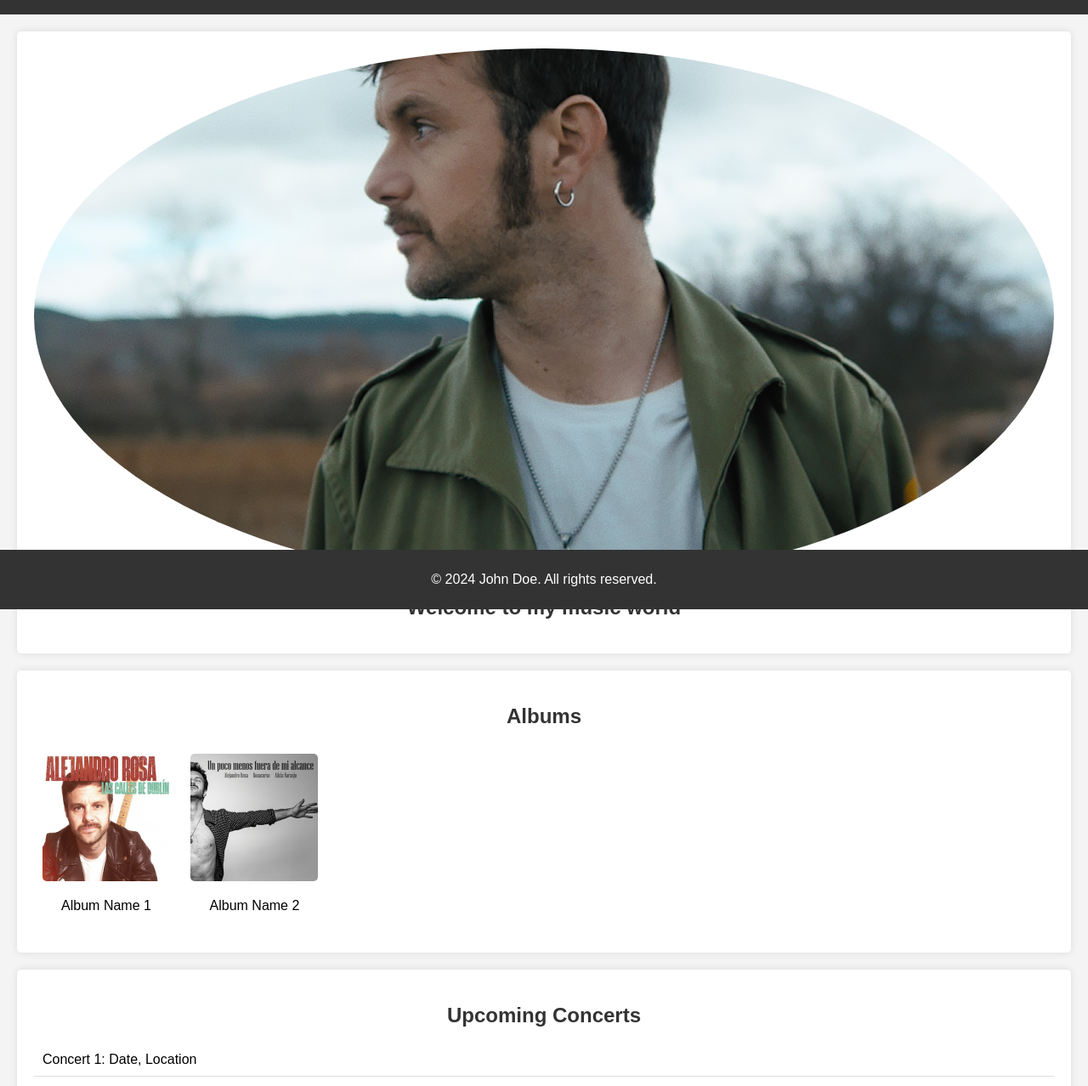
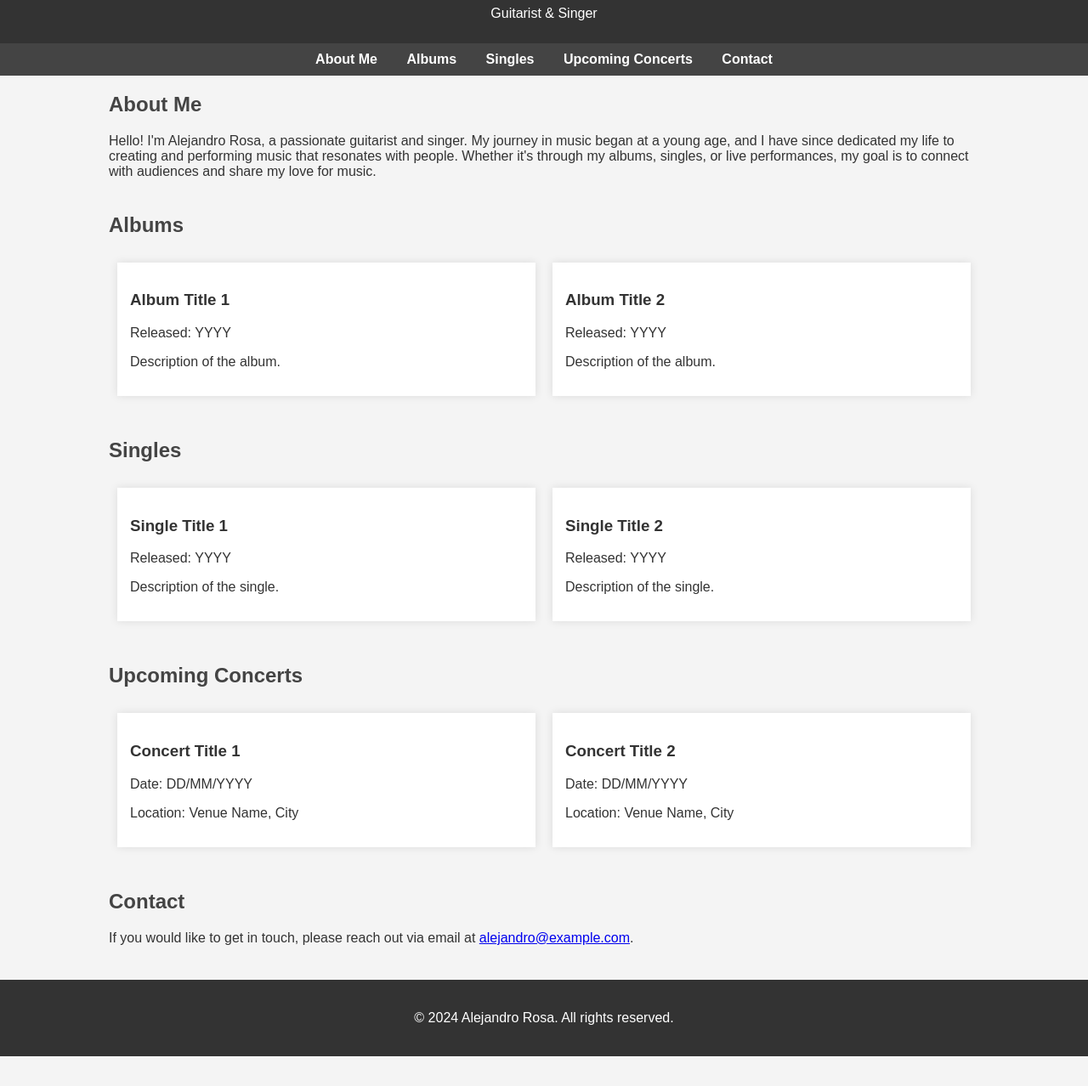
Before and after one commit to blackhawk2772/webGuitarra, a plain HTML site: page index.html in a window 1280 px wide. Shown: the part 83-1361 px from the top of the page at 85% size. After the commit the page ends 1326 px from the top, so only its background shows below. Drawn offline with Linux system fonts and the light colour scheme.

Commit message:
segundo test

```diff
--- a/index.html
+++ b/index.html
@@ -3,45 +3,134 @@
 <head>
     <meta charset="UTF-8">
     <meta name="viewport" content="width=device-width, initial-scale=1.0">
-    <title>John Doe - Guitar Musician</title>
-    <link rel="stylesheet" href="styles.css">
+    <title>Alejandro Rosa - Musician</title>
+    <style>
+        body {
+            font-family: Arial, sans-serif;
+            color: #333;
+            background-color: #f4f4f4;
+            margin: 0;
+            padding: 0;
+        }
+        header {
+            background-color: #333;
+            color: white;
+            padding: 10px 0;
+            text-align: center;
+        }
+        nav {
+            text-align: center;
+            padding: 10px;
+            background-color: #444;
+        }
+        nav a {
+            color: white;
+            margin: 0 15px;
+            text-decoration: none;
+            font-weight: bold;
+        }
+        .container {
+            width: 80%;
+            margin: 20px auto;
+        }
+        .section {
+            margin-bottom: 40px;
+        }
+        h2 {
+            color: #444;
+        }
+        .albums, .concerts {
+            display: flex;
+            flex-wrap: wrap;
+        }
+        .album, .concert {
+            background: white;
+            margin: 10px;
+            padding: 15px;
+            box-shadow: 0 0 10px rgba(0, 0, 0, 0.1);
+            flex: 1 1 30%;
+            box-sizing: border-box;
+        }
+        footer {
+            text-align: center;
+            padding: 20px;
+            background-color: #333;
+            color: white;
+        }
+    </style>
 </head>
 <body>
     <header>
-        <h1>John Doe - Guitar Musician</h1>
+        <h1>Alejandro Rosa</h1>
+        <p>Guitarist & Singer</p>
     </header>
-
-    <section id="hero">
-        <img src="images/musician.png" alt="John Doe">
-        <h2>Welcome to my music world</h2>
+    <nav>
+        <a href="#about">About Me</a>
+        <a href="#albums">Albums</a>
+        <a href="#singles">Singles</a>
+        <a href="#concerts">Upcoming Concerts</a>
+        <a href="#contact">Contact</a>
+    </nav>
+    <div class="container">
+        <section id="about" class="section">
+            <h2>About Me</h2>
+            <p>Hello! I'm Alejandro Rosa, a passionate guitarist and singer. My journey in music began at a young age, and I have since dedicated my life to creating and performing music that resonates with people. Whether it's through my albums, singles, or live performances, my goal is to connect with audiences and share my love for music.</p>
         </section>
-
-    <section id="albums">
+        <section id="albums" class="section">
             <h2>Albums</h2>
+            <div class="albums">
+                <!-- Repeat this div block for each album -->
                 <div class="album">
-            <img src="images/album1.jpeg" alt="Album 1">
-            <p>Album Name 1</p>
+                    <h3>Album Title 1</h3>
+                    <p>Released: YYYY</p>
+                    <p>Description of the album.</p>
                 </div>
                 <div class="album">
-            <img src="images/album2.jpeg" alt="Album 2">
-            <p>Album Name 2</p>
+                    <h3>Album Title 2</h3>
+                    <p>Released: YYYY</p>
+                    <p>Description of the album.</p>
                 </div>
-        <!-- Add more albums as needed -->
+            </div>
         </section>
-
-    <section id="concerts">
+        <section id="singles" class="section">
+            <h2>Singles</h2>
+            <div class="albums">
+                <!-- Repeat this div block for each single -->
+                <div class="album">
+                    <h3>Single Title 1</h3>
+                    <p>Released: YYYY</p>
+                    <p>Description of the single.</p>
+                </div>
+                <div class="album">
+                    <h3>Single Title 2</h3>
+                    <p>Released: YYYY</p>
+                    <p>Description of the single.</p>
+                </div>
+            </div>
+        </section>
+        <section id="concerts" class="section">
             <h2>Upcoming Concerts</h2>
-        <ul>
-            <li>Concert 1: Date, Location</li>
-            <li>Concert 2: Date, Location</li>
-            <!-- Add more concerts as needed -->
-        </ul>
+            <div class="concerts">
+                <!-- Repeat this div block for each concert -->
+                <div class="concert">
+                    <h3>Concert Title 1</h3>
+                    <p>Date: DD/MM/YYYY</p>
+                    <p>Location: Venue Name, City</p>
+                </div>
+                <div class="concert">
+                    <h3>Concert Title 2</h3>
+                    <p>Date: DD/MM/YYYY</p>
+                    <p>Location: Venue Name, City</p>
+                </div>
+            </div>
         </section>
-
+        <section id="contact" class="section">
+            <h2>Contact</h2>
+            <p>If you would like to get in touch, please reach out via email at <a href="mailto:alejandro@example.com">alejandro@example.com</a>.</p>
+        </section>
+    </div>
     <footer>
-        <p>&copy; 2024 John Doe. All rights reserved.</p>
+        <p>&copy; 2024 Alejandro Rosa. All rights reserved.</p>
     </footer>
-
-    <script src="scripts.js"></script>
 </body>
 </html>
```
Lines whose indentation alone changed are shown as unchanged.
